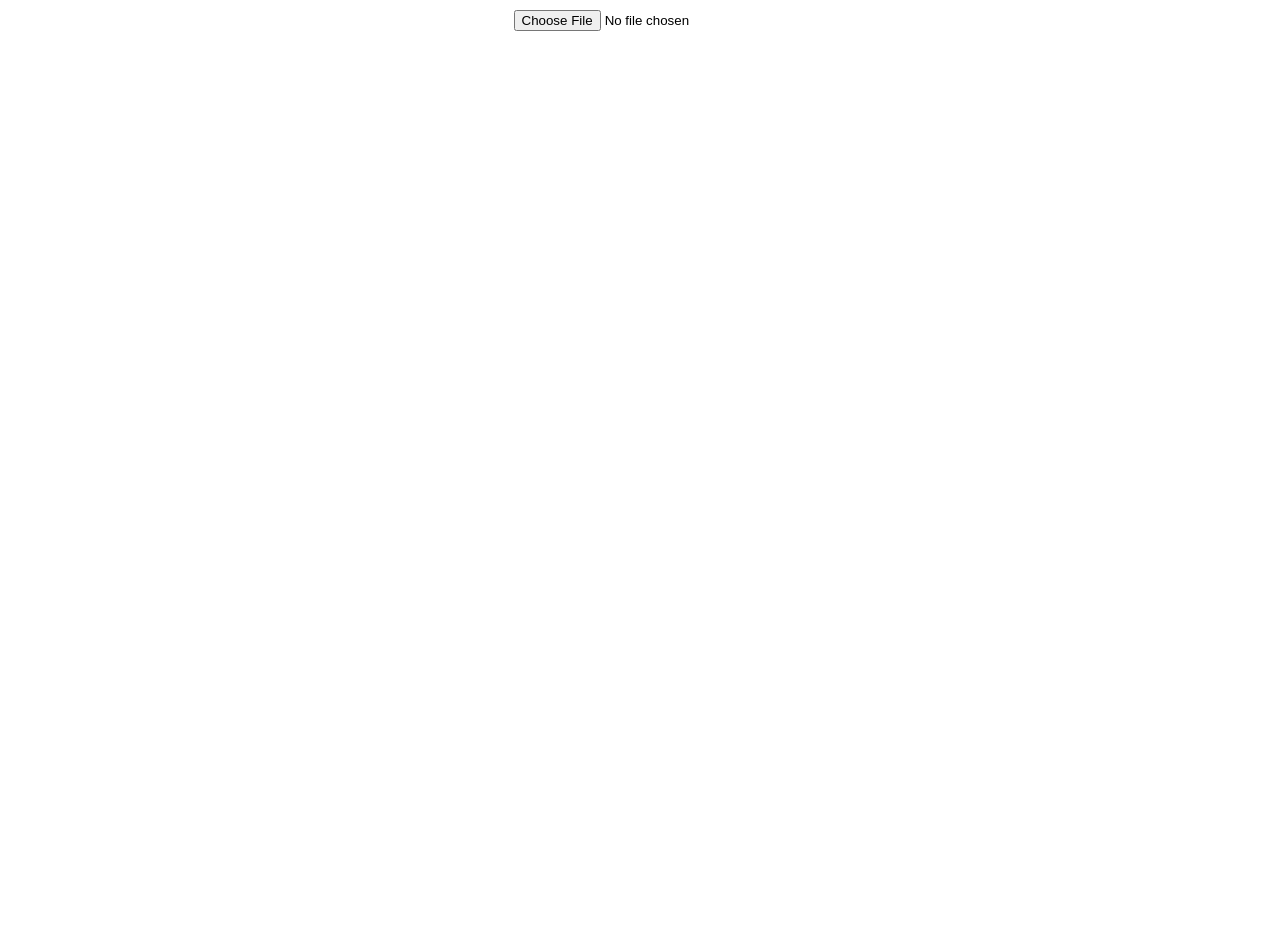
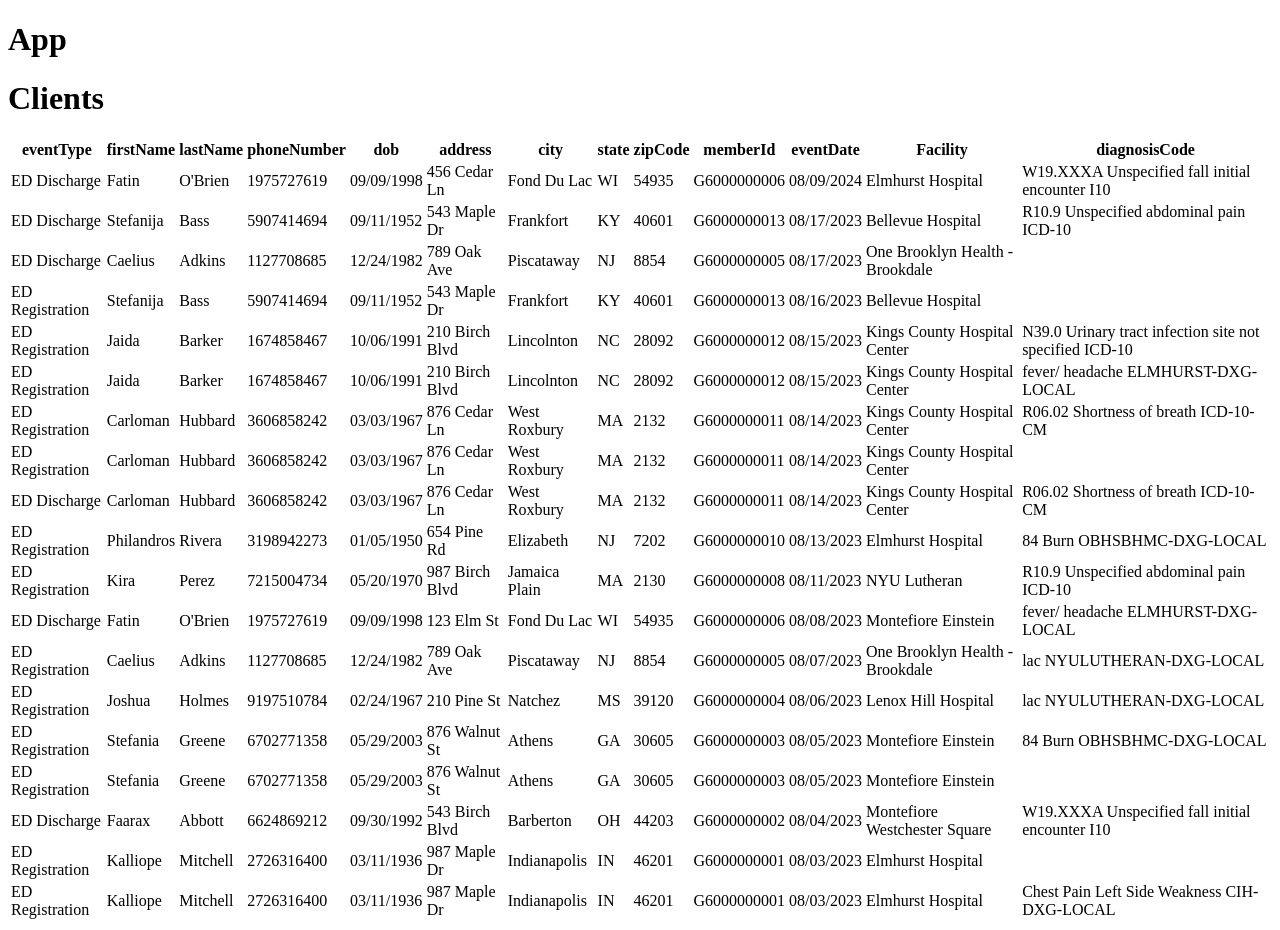
Before and after one commit to Blast61/cd, a React (Vite) app: page / in a window 1280 px wide. Before the commit the page ends 800 px from the top, so only its background shows below. Built offline with nearby package versions, Linux system fonts and the light colour scheme.

Commit message:
data sorted by eventDate

```diff
--- a/package.json
+++ b/package.json
@@ -20,12 +20,14 @@
     "eslint-plugin-jsx-a11y": "^6.6.1",
     "eslint-plugin-react": "^7.31.8",
     "prettier": "^3.1.1",
-    "vite": "^4.2.0"
+    "vite": "^4.2.0",
+    "vite-plugin-mock": "^3.0.0"
   },
   "dependencies": {
     "@tanstack/react-query": "^4.10.1",
     "papaparse": "^5.4.1",
     "react": "^18.2.0",
-    "react-dom": "^18.2.0"
+    "react-dom": "^18.2.0",
+    "react-papaparse": "^4.4.0"
   }
 }
--- a/src/App.jsx
+++ b/src/App.jsx
@@ -1,69 +1,14 @@
 import React, { useState } from "react";
-import Papa from "papaparse";
 import { createRoot } from "react-dom/client";
+import CsvFetcher from "./ClientFetch";
 // import { QueryClient, QueryClientProvider } from "@tanstack/react-query";
 // import Client from "./Client";
 
 const App = () => {
-  const [data, setData] = useState([]);
-  const [columnArray, setColumn] = useState([]);
-  const [values, setValues] = useState([]);
-
-  const handleFile = (e) => {
-    Papa.parse(e.target.files[0], {
-      header: true,
-      skipEmptyLines: true,
-      complete: function (result) {
-        const columnArray = [];
-        const valuesArray = [];
-
-        result.data.map((d) => {
-          columnArray.push(Object.keys(d));
-          valuesArray.push(Object.values(d));
-        });
-        setData(result.data);
-        setColumn(columnArray[0]);
-        setValues(valuesArray);
-      },
-    });
-  };
-
   return (
     <div>
-      <input
-        type="file"
-        name="file"
-        accept=".csv"
-        onChange={handleFile}
-        style={{ display: "block", margin: "10px auto" }}
-      />
-
-      <br />
-      <table
-        className="clientData"
-        style={{
-          borderCollapse: "collapse",
-          border: "1px solid black",
-          margin: "5px auto",
-        }}
-      >
-        <thead>
-          <tr>
-            {columnArray.map((col, i) => {
-              <th key={i}>{col}</th>;
-            })}
-          </tr>
-        </thead>
-        <tbody>
-          {values.map((v, i) => (
-            <tr key={i}>
-              {v.map((value, i) => (
-                <td key={i}>{value}</td>
-              ))}
-            </tr>
-          ))}
-        </tbody>
-      </table>
+      <h1>App</h1>
+      <CsvFetcher />
     </div>
   );
 };
--- /dev/null
+++ b/src/ClientFetch.jsx
@@ -0,0 +1,59 @@
+import { useEffect, useState } from "react";
+import Papa from "papaparse";
+
+const CsvFetcher = () => {
+  const [csvData, setCsvData] = useState([]);
+
+  useEffect(() => {
+    const fetchCsvData = async () => {
+      try {
+        const response = await fetch("/adt-events.csv");
+        const text = await response.text();
+
+        Papa.parse(text, {
+          header: true,
+          dynamicTyping: true,
+          complete: (results) => {
+            //sort data in reverse chronological order based on eventData
+            const sortedData = results.data.sort(
+              (a, b) => new Date(b.eventDate) - new Date(a.eventDate),
+            );
+            setCsvData(sortedData);
+          },
+          error: (error) => {
+            console.error("Error parsing CSV data:", error.message);
+          },
+        });
+      } catch (error) {
+        console.error("Error fetching CSV data:", error);
+      }
+    };
+    fetchCsvData();
+  }, []);
+  return (
+    <div>
+      <h1>Clients</h1>
+      <table>
+        <thead>
+          <tr>
+            {csvData.length > 0 &&
+              Object.keys(csvData[0]).map((header, index) => (
+                <th key={index}>{header}</th>
+              ))}
+          </tr>
+        </thead>
+        <tbody>
+          {csvData.map((row, rowIndex) => (
+            <tr key={rowIndex}>
+              {Object.values(row).map((value, columnIndex) => (
+                <td key={columnIndex}>{value}</td>
+              ))}
+            </tr>
+          ))}
+        </tbody>
+      </table>
+    </div>
+  );
+};
+
+export default CsvFetcher;
```
Also changed, not shown: src/Client.jsx (deleted, +0 -17 lines), src/utils/group.js (added, +9 -0 lines), src/adt-events.csv (added), 1 other file (tests, documents, lock files or other folders).
